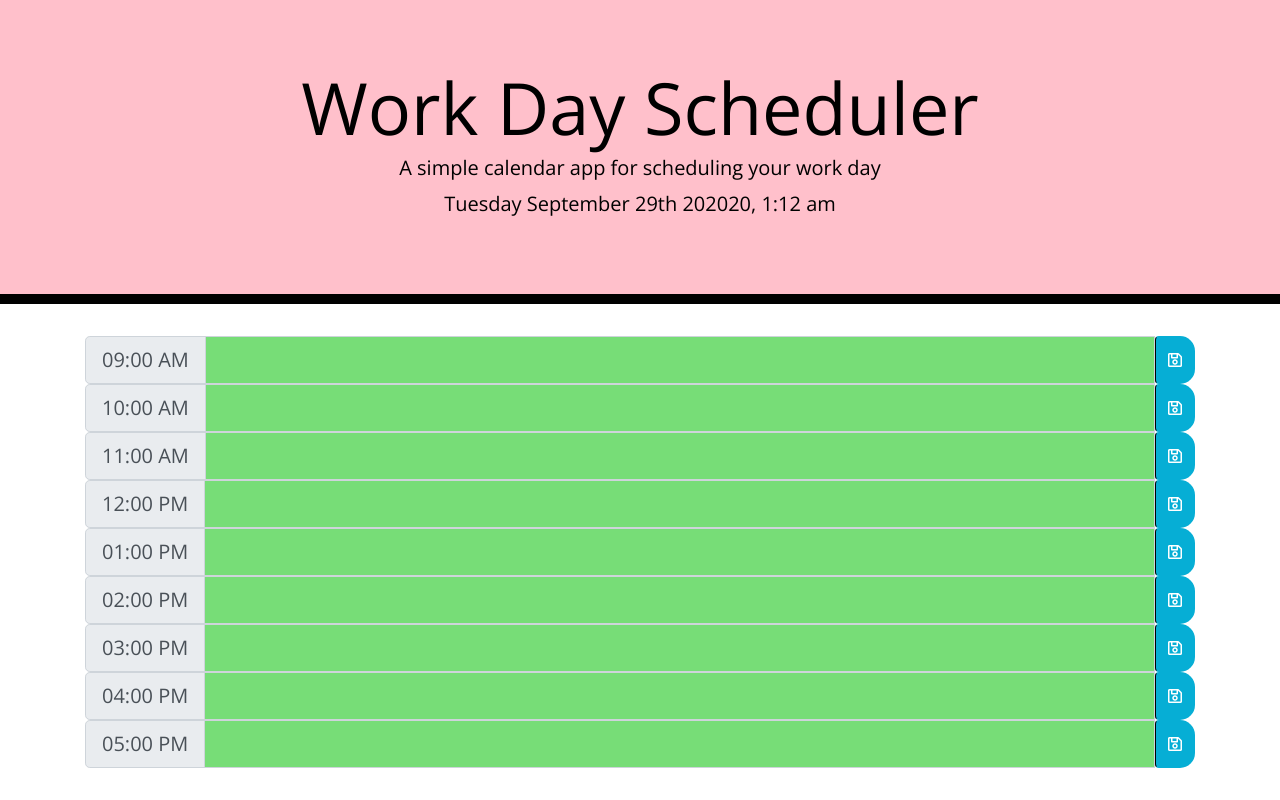
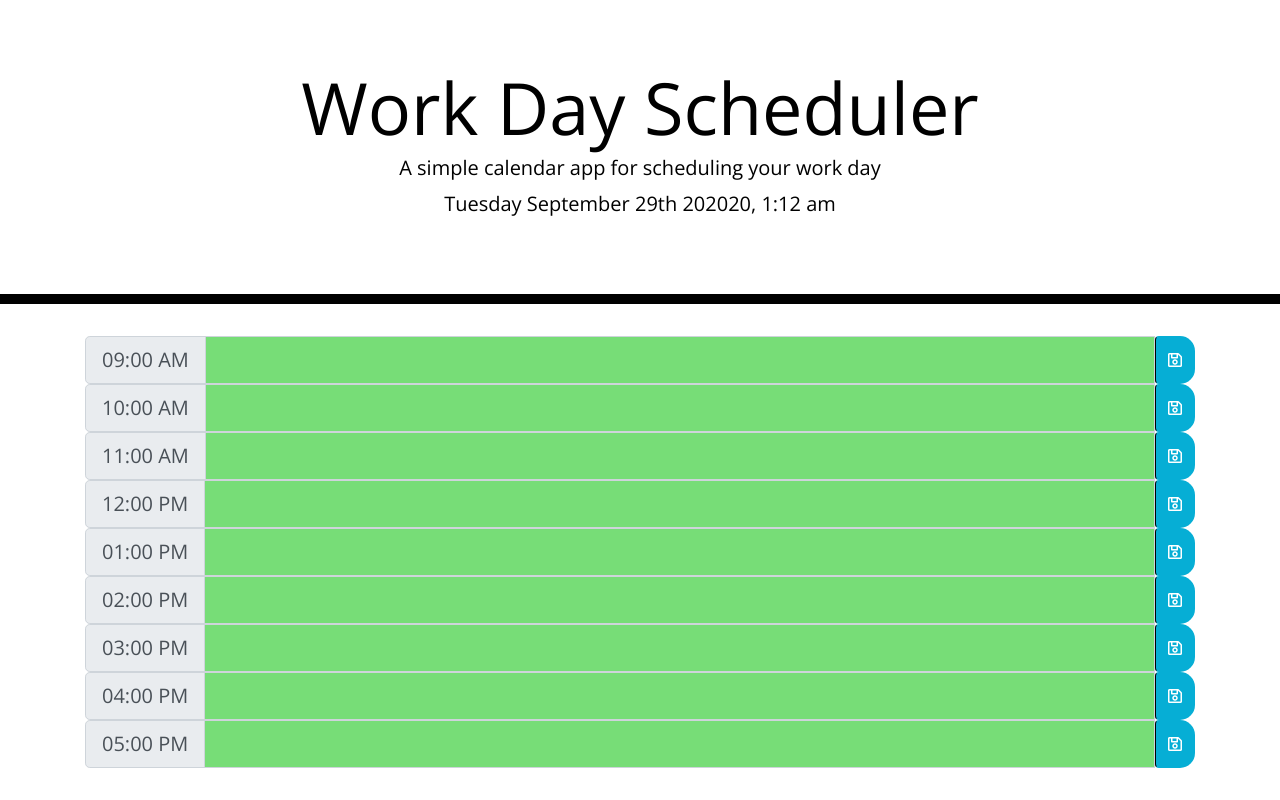
Before and after one commit to aanness/dayPlanner, a plain HTML site: page index.html in a window 1280 px wide. Drawn offline with nearby package versions, Linux system fonts and the light colour scheme.

Commit message:
Update style.css

```diff
--- a/style.css
+++ b/style.css
@@ -15,7 +15,7 @@ body {
 
   .jumbotron {
     text-align: center;
-    background-color: pink;
+    background-color: transparent;
     color: black;
     border-radius: 0;
     border-bottom: 10px solid black;
```
